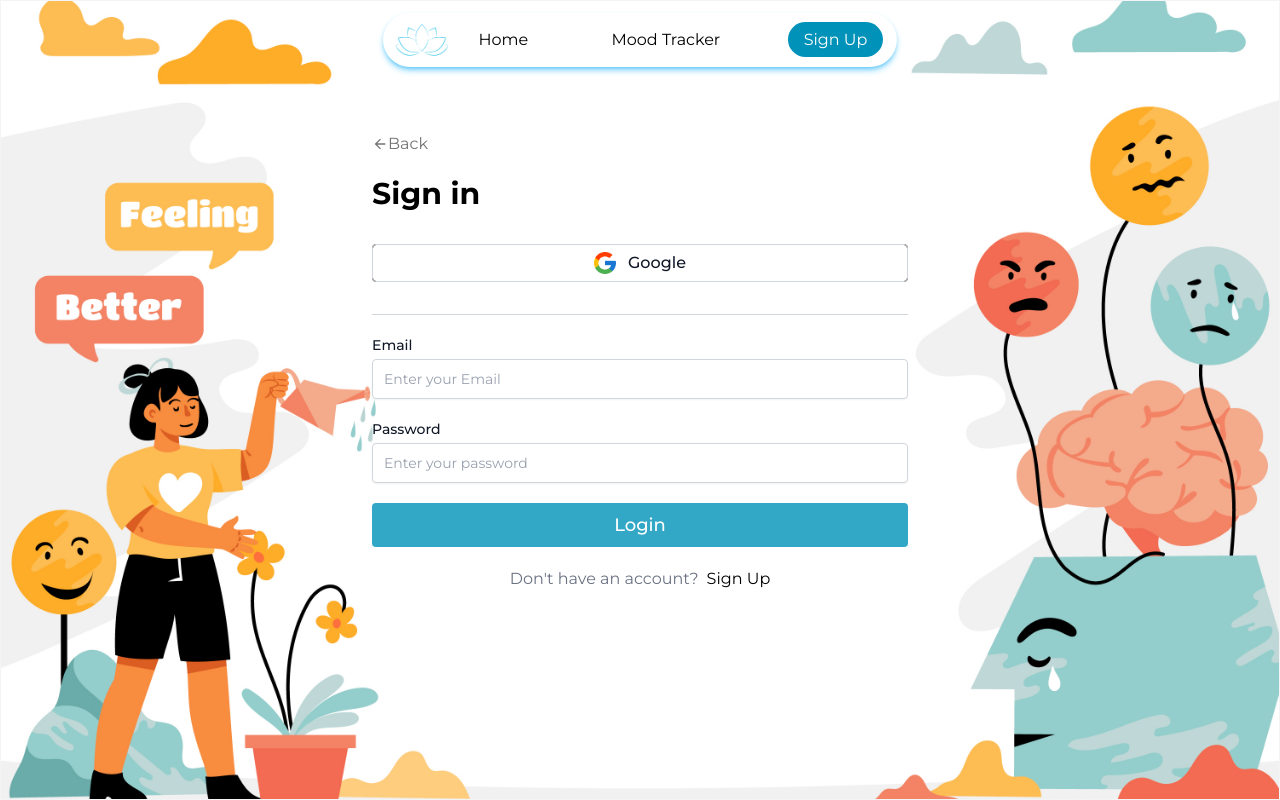
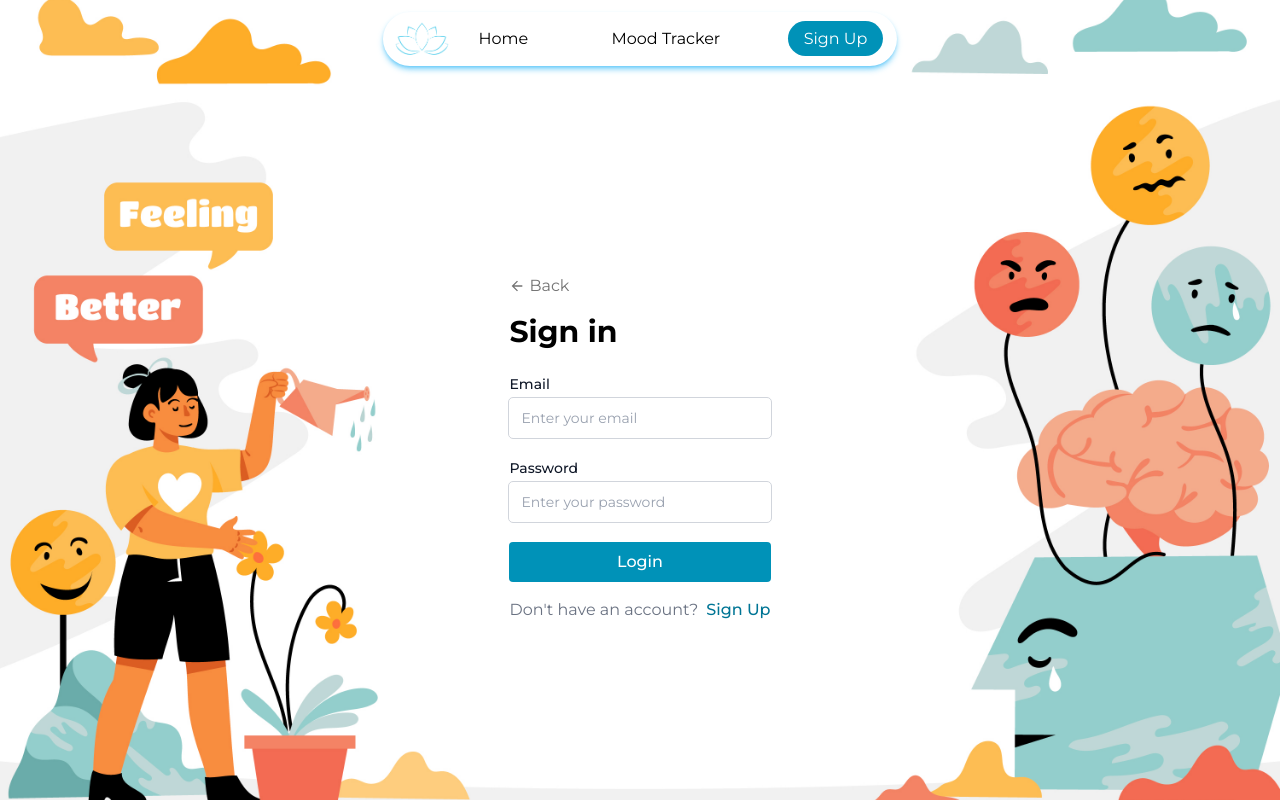
Before and after one commit to HanifaTavassoli/Mood-Tracker, a React (Vite) app: page /login in a window 1280 px wide. Built offline with nearby package versions, Linux system fonts and the light colour scheme.

Commit message:
add functionality of login page

```diff
--- a/src/pages/Login.jsx
+++ b/src/pages/Login.jsx
@@ -1,84 +1,111 @@
+import { useState } from "react";
+import { Link, useNavigate } from "react-router-dom";
+import { MdArrowBack } from "react-icons/md";
 import Navbar from "../components/navbar";
 import bgImg from "../assets/images/bg-image.jpg";
-import google from "../assets/images/google.svg";
-import { Link } from "react-router-dom";
-import { MdArrowForward, MdArrowBack } from "react-icons/md";
+import Swal from "sweetalert2";
 
 function Login() {
+  const navigate = useNavigate();
+
+  const [email, setEmail] = useState("");
+  const [password, setPassword] = useState("");
+
+  const handleLogin = (e) => {
+    e.preventDefault();
+
+    const storedUser = JSON.parse(localStorage.getItem("userInfo"));
+
+    if (!storedUser) {
+      Swal.fire({
+        icon: "info",
+        title: "No account found",
+        text: "Please sign up first!",
+        confirmButtonColor: "#06b6d4",
+        confirmButtonText: "Go to Sign Up",
+      }).then(() => navigate("/signup"));
+      return;
+    }
+
+    if (storedUser.email === email && storedUser.password === password) {
+      Swal.fire({
+        icon: "success",
+        title: "Login Successful!",
+        text: `Welcome back, ${storedUser.name}!`,
+        confirmButtonColor: "#06b6d4",
+      }).then(() => navigate("/moodtracker"));
+    } else {
+      Swal.fire({
+        icon: "error",
+        title: "Incorrect Credentials",
+        text: "Email or password is incorrect. Please try again.",
+        confirmButtonColor: "#06b6d4",
+      });
+    }
+  };
+
   return (
     <div
-      className="h-screen bg-no-repeat bg-center bg-cover font-montserrat border border-gray-100"
-      style={{
-        backgroundImage: `url(${bgImg})`,
-      }}
+      className="min-h-screen bg-no-repeat bg-center bg-cover font-montserrat flex flex-col"
+      style={{ backgroundImage: `url(${bgImg})` }}
     >
       <Navbar />
-      <div className="h-100 mt-[10rem] w-xl mx-auto flex flex-col justify-center gap-5 px-5">
+      <div className="flex-1 flex flex-col justify-center px-4 sm:px-6 lg:px-8 max-w-xl mx-auto mt-24">
         <Link
           to="/"
-          className="flex items-center justify-start text-end text-light text-neutral-500"
+          className="flex items-center justify-start text-neutral-500 mb-4"
         >
-          <MdArrowBack className="text-md" />
+          <MdArrowBack className="text-md mr-1" />
           <span>Back</span>
         </Link>
-        <h2 className="font-bold text-3xl text-start mb-3">Sign in</h2>
-        <button className="w-full border rounded-sm mb-3 py-1.5 0 outline-1 -outline-offset-1 outline-gray-300 flex justify-center items-center gap-3">
-          <img src={google} alt="google logo" />
-          <span className="font-medium text-gray-900"> Google</span>
-        </button>
-        <hr className="text-gray-300" />
-        <form>
-          <div className="grid grid-cols-1 gap-5 sm:grid-cols-6 ">
-            <div className="sm:col-span-full font-montserrat">
-              <label
-                for="email"
-                className="block text-sm font-medium text-gray-900"
-              >
+
+        <h2 className="font-bold text-3xl text-start mb-6">Sign in</h2>
+
+        <form onSubmit={handleLogin} className="grid grid-cols-1 gap-5 sm:grid-cols-6">
+          <div className="sm:col-span-full">
+            <label htmlFor="email" className="block text-sm font-medium text-gray-900">
               Email
             </label>
-              <div className="mt-1">
             <input
               id="email"
               type="email"
-                  name="email"
-                  autocomplete="email"
-                  placeholder="Enter your Email"
-                  className="block w-full rounded-sm bg-white px-3 py-2 shadow-xs text-base text-gray-900 outline-1 -outline-offset-1 outline-gray-300 placeholder:text-gray-400 focus:outline-2 focus:-outline-offset-2 focus:outline-indigo-600 sm:text-sm/6"
+              value={email}
+              onChange={(e) => setEmail(e.target.value)}
+              placeholder="Enter your email"
+              className="mt-1 block w-full rounded-sm bg-white px-3 py-2 text-base text-gray-900 outline-1 outline-gray-300 placeholder:text-gray-400 focus:outline-2 focus:outline-cyan-600 sm:text-sm/6"
             />
           </div>
-            </div>
+
           <div className="sm:col-span-full">
-              <label
-                for="password"
-                className="block text-sm font-medium text-gray-900"
-              >
+            <label htmlFor="password" className="block text-sm font-medium text-gray-900">
               Password
             </label>
-              <div className="mt-1">
             <input
               id="password"
               type="password"
-                  name="password"
+              value={password}
+              onChange={(e) => setPassword(e.target.value)}
               placeholder="Enter your password"
-                  autocomplete="password"
-                  className="block w-full rounded-sm bg-white px-3 py-2 shadow-xs text-base text-gray-900 outline-1 -outline-offset-1 outline-gray-300 placeholder:text-gray-400 focus:outline-2 focus:-outline-offset-2 focus:outline-indigo-600 sm:text-sm/6"
+              className="mt-1 block w-full rounded-sm bg-white px-3 py-2 text-base text-gray-900 outline-1 outline-gray-300 placeholder:text-gray-400 focus:outline-2 focus:outline-cyan-600 sm:text-sm/6"
             />
           </div>
-            </div>
+
           <div className="sm:col-span-full">
             <button
               type="submit"
-                className="text-white w-full font-medium text-lg cursor-pointer bg-cyan-600/80 hover:bg-cyan-600 mx-auto  py-2 px-3 rounded-sm"
+              className="w-full text-white bg-cyan-600 hover:bg-cyan-700 py-2 px-4 rounded-sm font-medium"
             >
               Login
             </button>
           </div>
-          </div>
         </form>
 
-        <div className="flex items-center justify-center gap-2">
+        <div className="flex flex-col sm:flex-row items-center justify-center gap-2 mt-4">
           <p className="text-gray-500">Don't have an account?</p>
-          <Link to="/signup" className=" border-gray-300">
+          <Link
+            to="/signup"
+            className="text-cyan-700 hover:underline font-medium"
+          >
             Sign Up
           </Link>
         </div>
```
Lines whose indentation alone changed are shown as unchanged.
